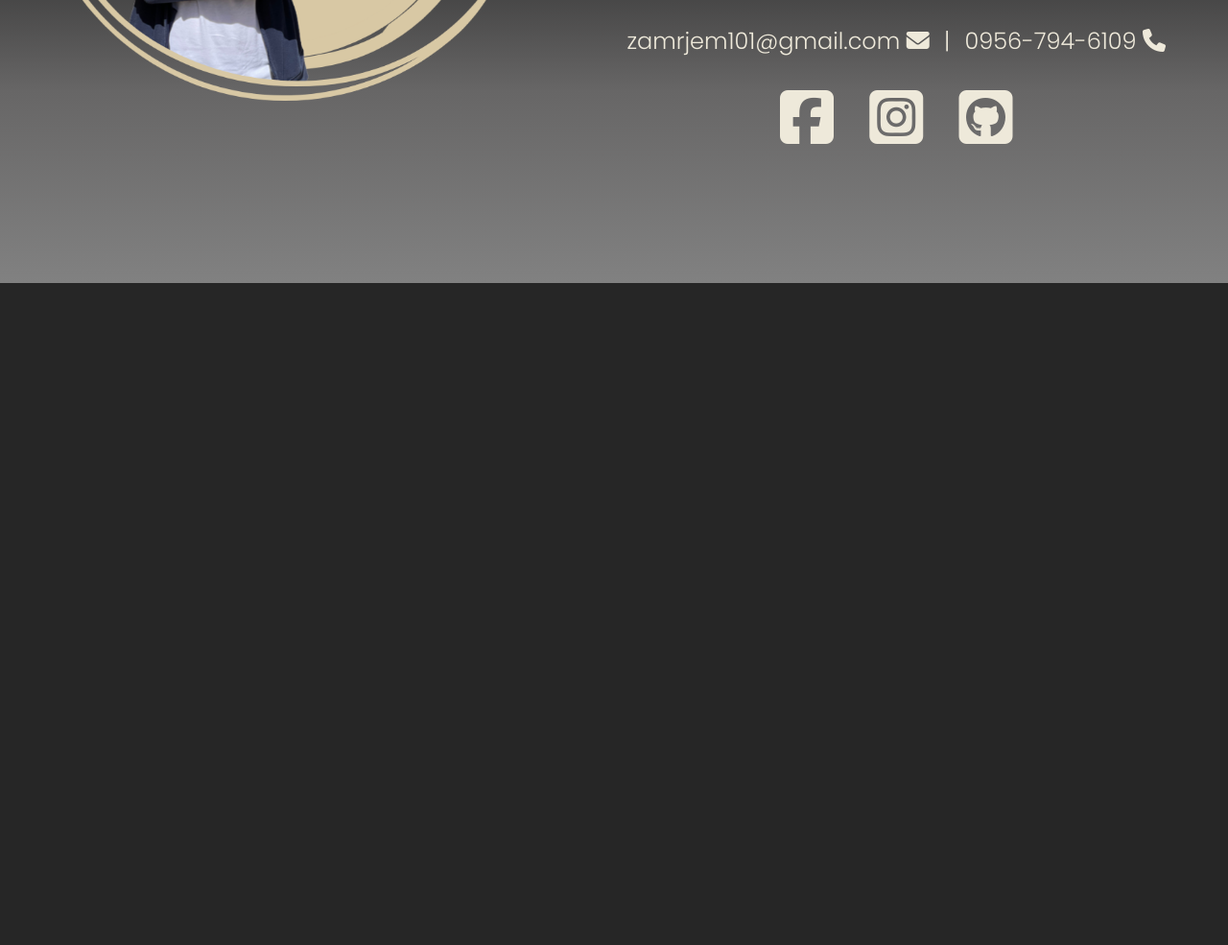
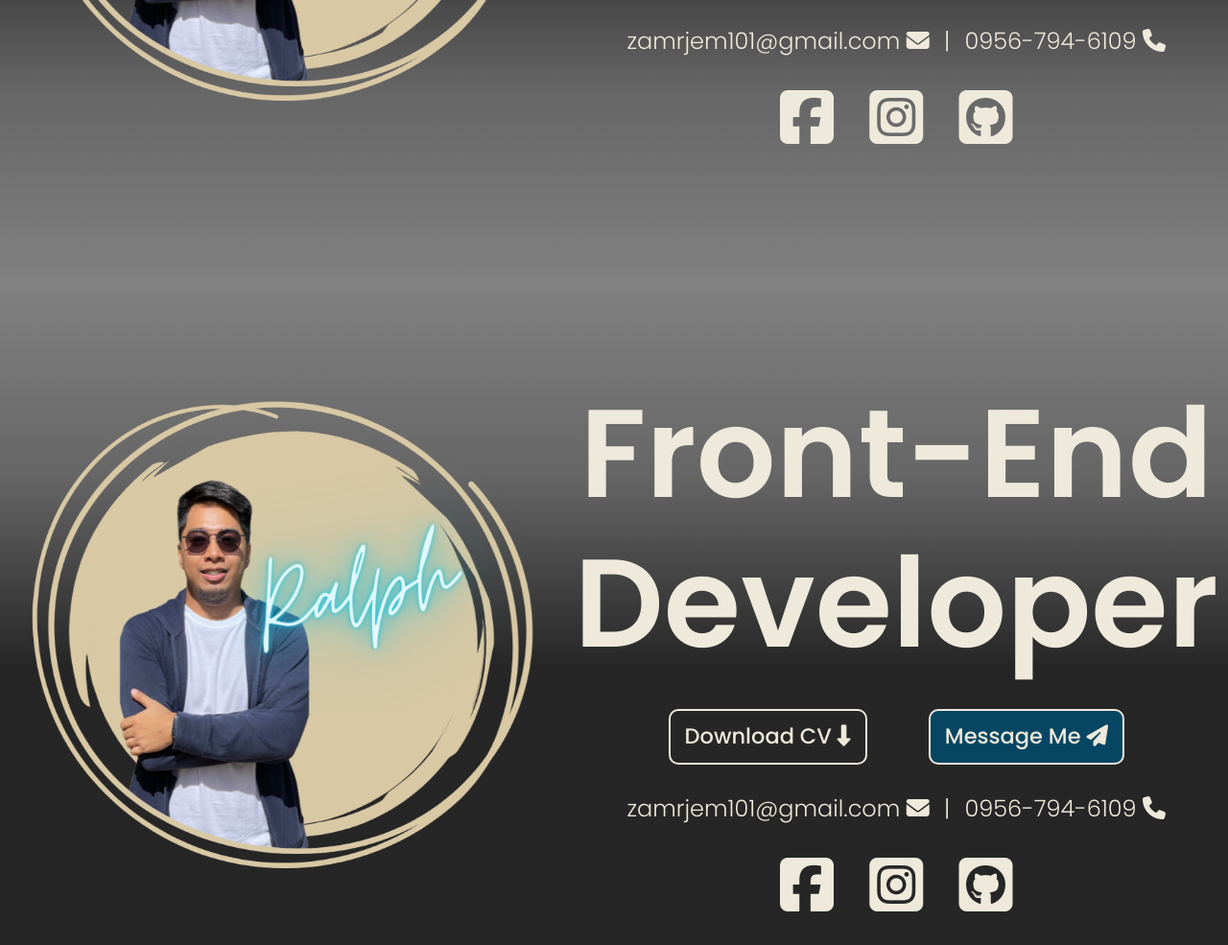
Before and after one commit to ralphzam101/zamrjem, a plain HTML site: page index.html in a window 1280 px wide. Shown: the part 625-1610 px from the top of the page at 96% size. Before the commit the page ends 920 px from the top, so only its background shows below. Drawn offline with nearby package versions, Linux system fonts and the light colour scheme.

Commit message:
aug 14 edit

```diff
--- a/index.html
+++ b/index.html
@@ -84,5 +84,53 @@
 
 
 
+
+  <div class="container-fluid container-2">
+    <div class="hero-div">
+      <div class="left-div">
+        <div class="img-div">
+          <div class="img-div-rotate">
+            <img src="assets/inner-circle.png" alt="" class="img img-fluid img-rotate antiClockwiseSpin back" >
+            <img src="assets/outer-circle.png" alt="" class="img img-fluid img-rotate clockwiseSpin front">
+            <img src="assets/ralph-name.png" alt="" class="img img-fluid img-rotate bounce back">
+            <img src="assets/ralph-name.png" alt="" class="img-fluid img-rotate clockwiseSpin hidden">
+          </div>
+        </div>
+      </div>
+      <div class="right-div">
+        <div class="right-div-content">
+          <div class="text-div">
+            <h1>Front-End</h1>
+            <h1>Developer</h1>
+          </div>
+
+          <div class="button-div">
+            <button class="dl-btn">Download CV <i class="fa-solid fa-down-long"></i></button>
+            <button class="msg-btn">Message Me <i class="fa-solid fa-paper-plane"></i></i></button>
+          </div>
+          <div class="contact-div">
+            <h5>
+              <span>zamrjem101@gmail.com <i class="fa-solid fa-envelope"></i></span>
+              <span class="no-show">|</span>
+              <span>0956-794-6109 <i class="fa-solid fa-phone"></i></span>
+            </h5>
+          </div>
+          <div class="socmed-div">
+            <h3>
+              <a href="https://www.facebook.com/rapoypapa/"><i class="fa-brands fa-square-facebook"></i></a>
+              <a href="https://www.instagram.com/paparapoy/"><i class="fa-brands fa-square-instagram"></i></a>
+              <i class="fa-brands fa-square-github"></i>
+            </h3>
+          </div>
+        </div>
+      </div>
+    </div>
+  </div>
+
+
+  <div class=" container-fluid container-3">
+
+  </div>
+
 </body>
 </html>
--- a/styles.css
+++ b/styles.css
@@ -54,7 +54,7 @@ body {
   margin: 0 auto;
   background-color: none;
   color: var(--color-4);
-  padding-top:0 ;
+  padding-top: 0;
 }
 
 .nav-div {
@@ -131,7 +131,13 @@ body {
   background: var(--background-1);
   padding: 3rem 0;
 }
-
+.container-2{
+  width: 100%;
+  height: 100vh;
+  background: rgb(38,38,38);
+  background: var(--background-2);
+  padding: 3rem 0;
+}
 .hero-div {
   width: 100%;
   max-width: 1400px;
@@ -262,6 +268,11 @@ body {
 }
 
 
+.container-3 {
+  height: 1000px;
+  background: var(--background-1);
+}
+
 
 
 /* ---------------- KEYFRAMES ----------- */
@@ -297,6 +308,7 @@ body {
 
 /* ------ MEDIA QUERIES -------- */
 @media (max-width: 991px) {
+
 
   .container-1 {
     height: auto;
```
